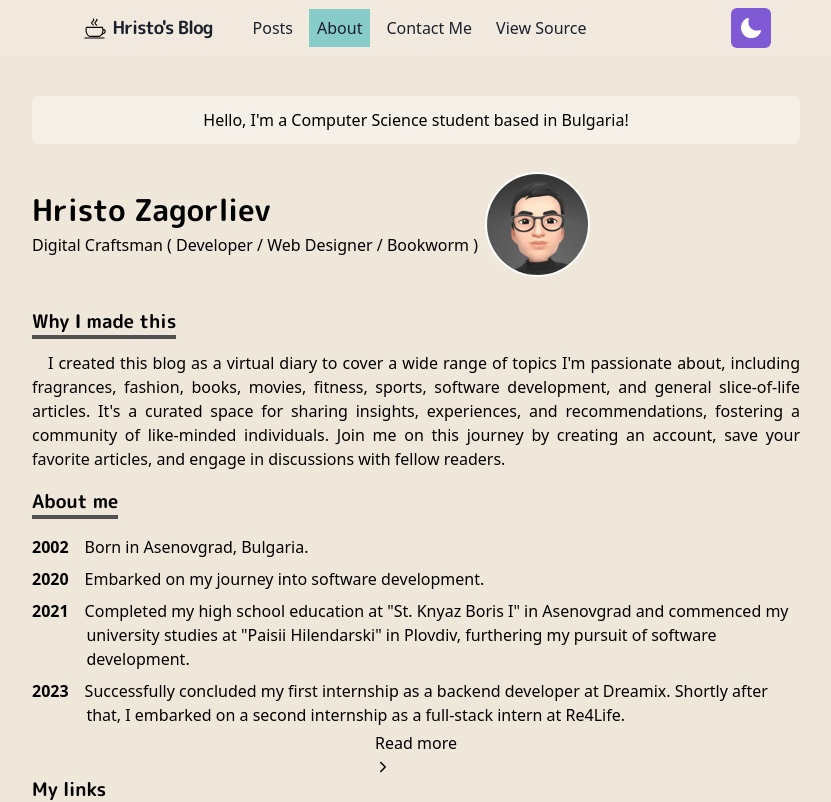
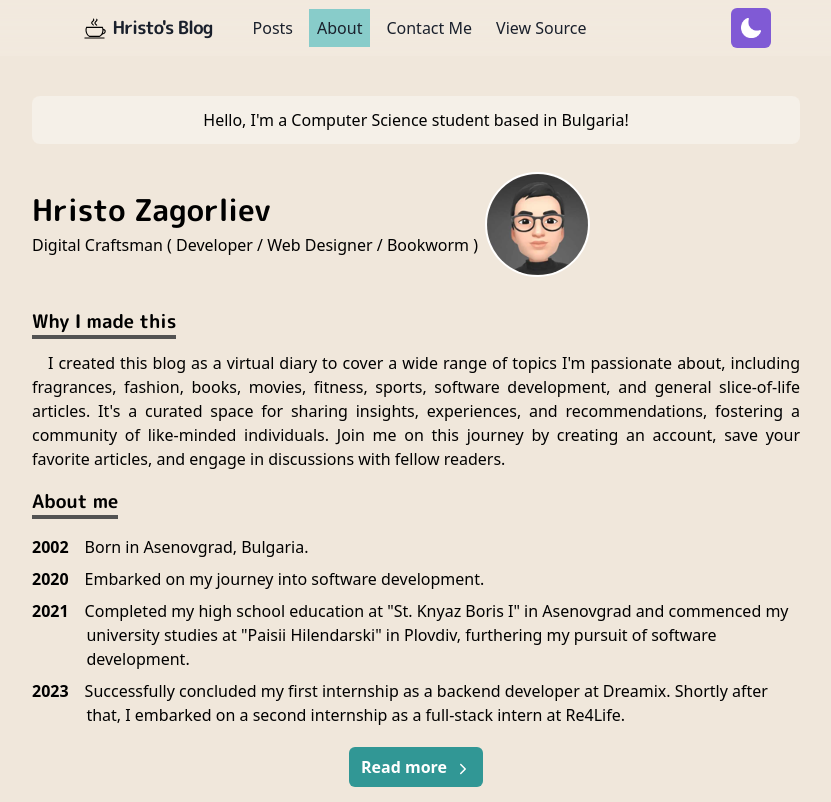
Before and after one commit to creed28/Personal-Blog, a Next.js app: page /about in a window 1280 px wide. Shown: the top 802 px of the page, without its empty margins (224-1055 px from the left). Built offline with nearby package versions, Linux system fonts and the light colour scheme.

Commit message:
Separate styling in their own classes

```diff
--- a/styles/style.css
+++ b/styles/style.css
@@ -64,4 +64,23 @@
         @apply text-[#2C7A7B] flex gap-x-1 items-center font-bold hover:bg-[#E6FFFA]
         p-2 px-3 rounded-md dark:text-[#7CDBCF] dark:hover:bg-[#2C3839];
     }
+
+    .formInput{
+        @apply h-12 rounded-lg bg-[#F5F0E8] outline-[#525252] w-full p-4
+        dark:bg-[#313134] dark:text-[#E6E6E6] dark:outline-[#EEEEEE]
+        placeholder-[#7b7b7b] md:w-[50%];
+    }
+
+    .formTextArea{
+        @apply h-44 my-3 rounded-lg bg-[#F5F0E8] outline-[#525252] p-4
+        resize-none dark:bg-[#313134] dark:text-[#E6E6E6] dark:outline-[#EEEEEE]
+        placeholder-[#7b7b7b];
+    }
+
+    .btn{
+        @apply flex bg-[#319795] hover:bg-[#2C7A7B] items-center
+        p-2 px-3 font-semibold rounded-md gap-2 my-4 text-center
+        text-white dark:bg-[#81e6d9] dark:hover:bg-[#4FD1C5]
+        dark:text-[#244148];
+    }
 }
```
